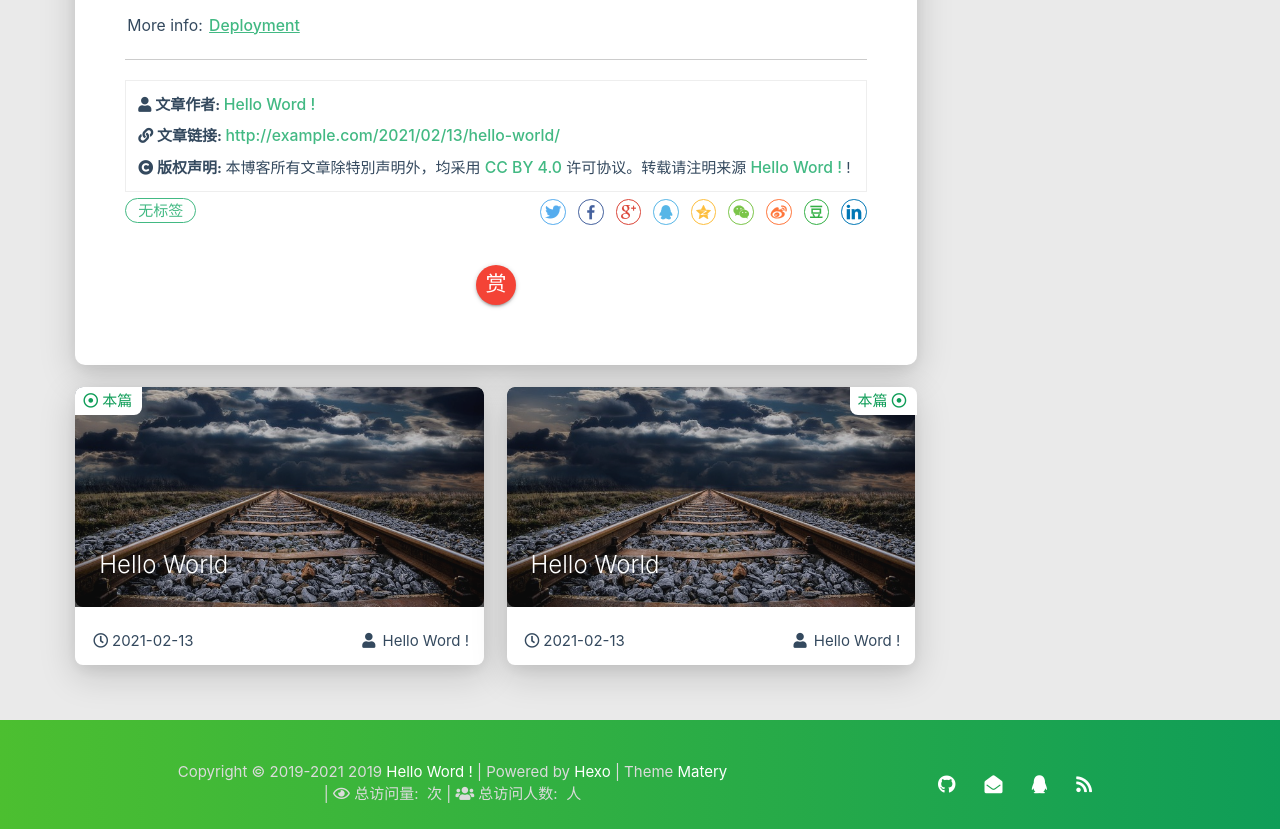
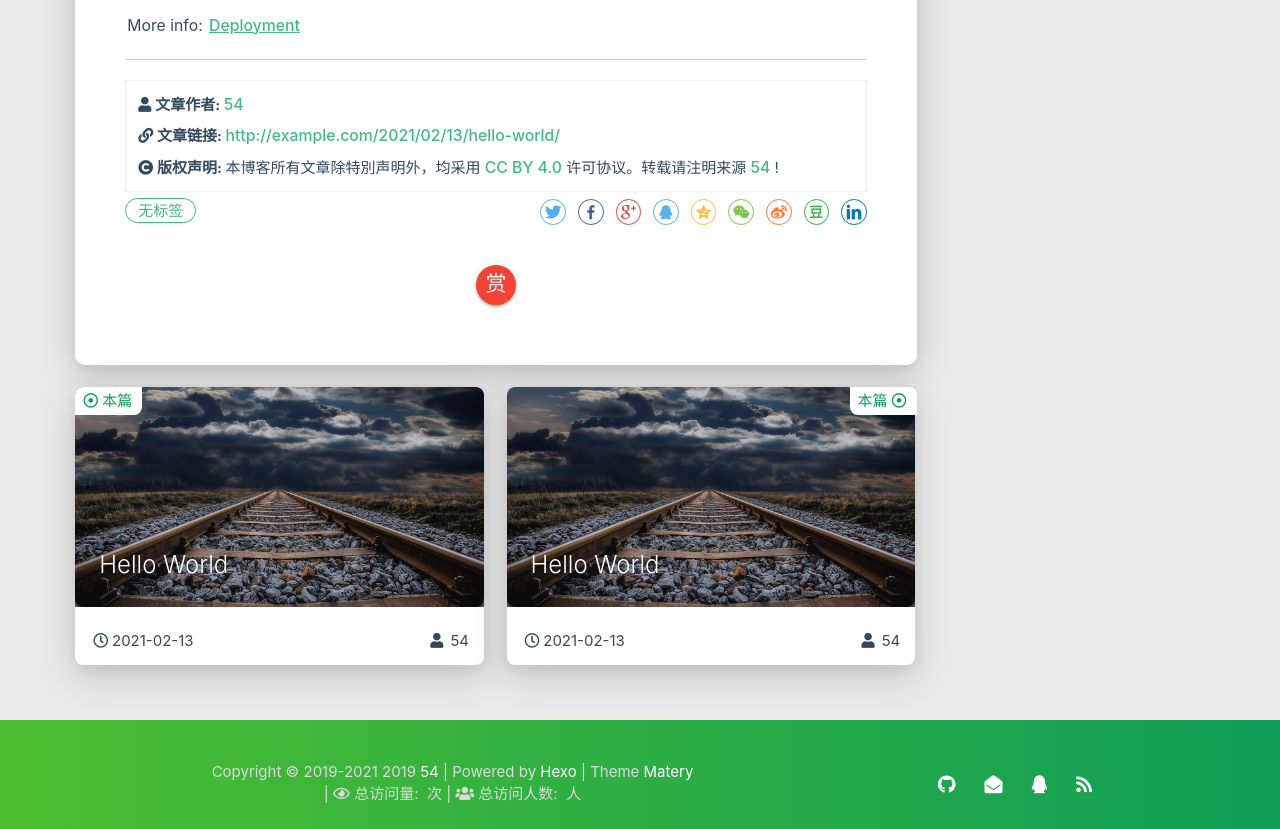
Before and after one commit to yangguangjiabing/yangguangjiabing.github.io, a plain HTML site: page 2021/02/13/hello-world/index.html in a window 1280 px wide. Shown: the part 1445-2274 px from the top of the page. Drawn offline with Linux system fonts and the light colour scheme; some packages are replaced by stand-ins of ours; a script that the page names is missing.

Commit message:
Site updated: 2021-02-13 03:07:18

```diff
--- a/2021/02/13/hello-world/index.html
+++ b/2021/02/13/hello-world/index.html
@@ -467,7 +467,7 @@
                     </i>
                 </span>
                 <span class="reprint-info">
-                    <a href="/about" rel="external nofollow noreferrer">Hello Word !</a>
+                    <a href="/about" rel="external nofollow noreferrer">54</a>
                 </span>
             </div>
             <div class="reprint__type">
@@ -490,7 +490,7 @@
                     本博客所有文章除特別声明外，均采用
                     <a href="https://creativecommons.org/licenses/by/4.0/deed.zh" rel="external nofollow noreferrer" target="_blank">CC BY 4.0</a>
                     许可协议。转载请注明来源
-                    <a href="/about" target="_blank">Hello Word !</a>
+                    <a href="/about" target="_blank">54</a>
                     !
                 </span>
             </div>
@@ -711,7 +711,7 @@
                         <span class="publish-author">
 
                             <i class="fas fa-user fa-fw"></i>
-                            Hello Word !
+                            54
 
                         </span>
                     </div>
@@ -749,7 +749,7 @@
                         <span class="publish-author">
 
                             <i class="fas fa-user fa-fw"></i>
-                            Hello Word !
+                            54
 
                         </span>
                     </div>
@@ -948,7 +948,7 @@
                 <span id="year">2019-2021</span>
 
             <span id="year">2019</span>
-            <a href="/about" target="_blank">Hello Word !</a>
+            <a href="/about" target="_blank">54</a>
             |&nbsp;Powered by&nbsp;<a href="https://hexo.io/" target="_blank">Hexo</a>
             |&nbsp;Theme&nbsp;<a href="https://github.com/blinkfox/hexo-theme-matery" target="_blank">Matery</a>
             <br>
```
Also changed, not shown: archives/2021/02/index.html (+2 -2 lines), archives/2021/index.html (+2 -2 lines), archives/index.html (+2 -2 lines), categories/index.html (+5 -5 lines), index.html (+2 -2 lines), tags/index.html (+5 -5 lines), test/index.html (+5 -5 lines).
